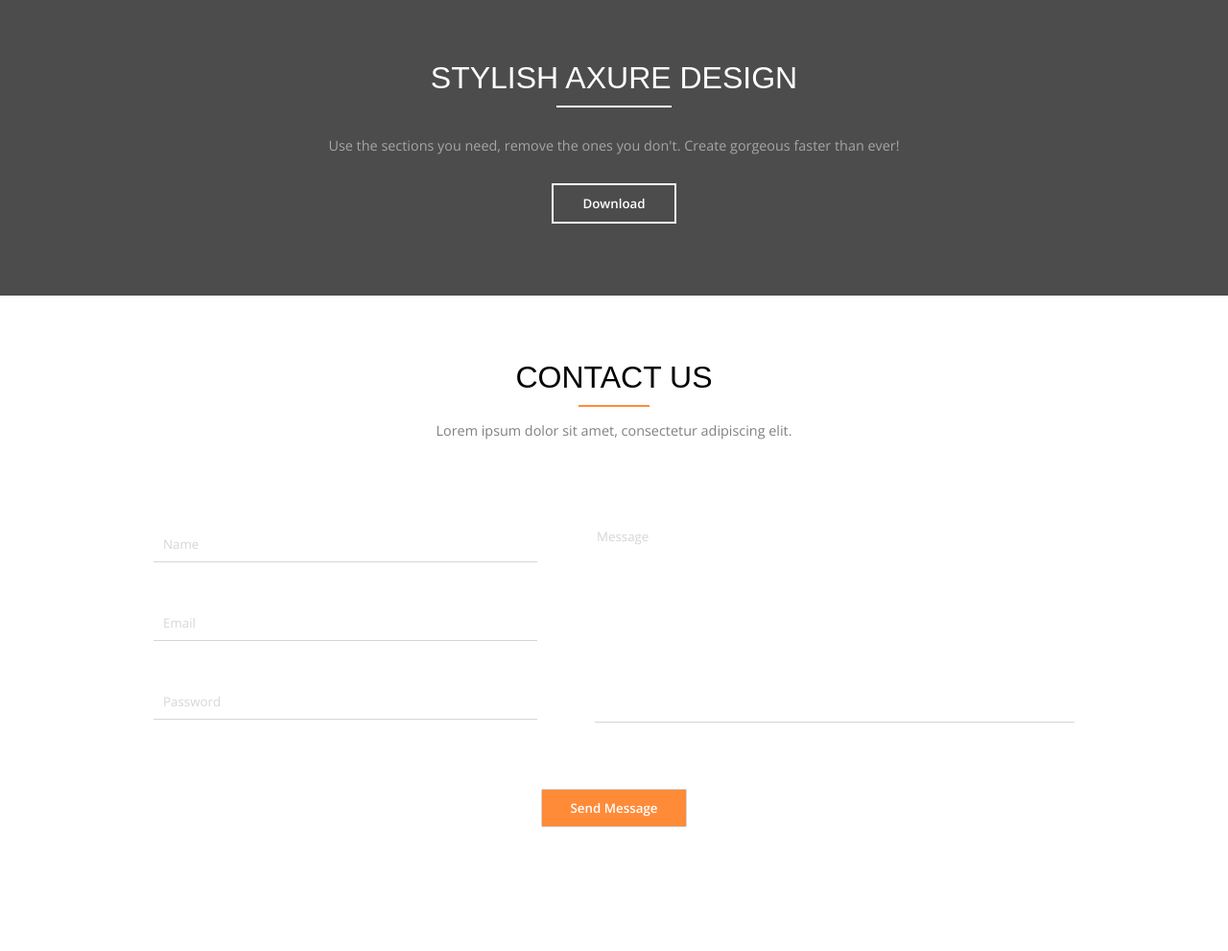
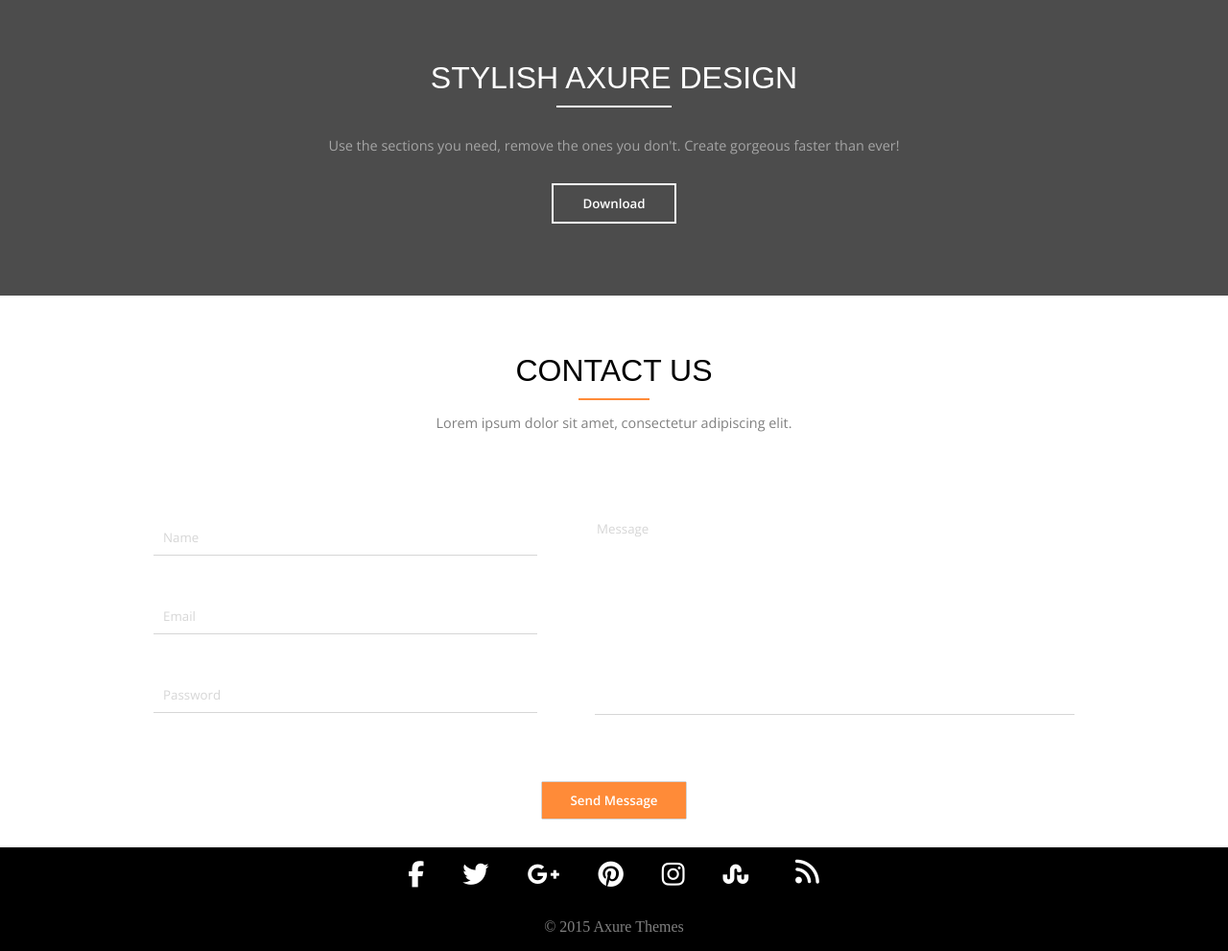
Before and after one commit to Branyer/PSD-TO-HTML-02, a website: page src/pug/index.pug in a window 1280 px wide. Shown: the part 4268-5259 px from the top of the page at 96% size. Before the commit the page ends 5136 px from the top, so only its background shows below. Drawn offline with nearby package versions, Linux system fonts and the light colour scheme; files that its build step writes are made by us from their sources.

Commit message:
adding footer

```diff
--- /dev/null
+++ b/src/pug/includes/footer.pug
@@ -0,0 +1,10 @@
+footer.footer
+    div.footer__icons
+        a(href="#"): i(class="fab fa-facebook-f")
+        a(href="#"): i(class="fab fa-twitter")
+        a(href="#"): i(class="fab fa-google-plus-g")
+        a(href="#"): i(class="fab fa-pinterest")
+        a(href="#"): i(class="fab fa-instagram")
+        a(href="#"): i(class="fab fa-stumbleupon")
+        a(href="#"): i(class="fas fa-wifi")
+    p © 2015 Axure Themes
--- a/src/pug/index.pug
+++ b/src/pug/index.pug
@@ -25,4 +25,5 @@ html(lang="en")
                 include ./includes/custom
             section.contact-us
                 include ./includes/contact-us
+        include ./includes/footer
         script(src="./js/feature-01.js")
--- a/src/scss/_contact-us.scss
+++ b/src/scss/_contact-us.scss
@@ -75,6 +75,11 @@ div.contact-us {
                 }
 
             }
+
+        }
+
+        input[type="submit"] {
+            margin-bottom: 30px;
         }
     }
 }
--- /dev/null
+++ b/src/scss/_footer.scss
@@ -0,0 +1,26 @@
+.footer {
+    align-items: center;
+    background-color: black;
+    color: gray;
+    display: flex;
+    flex-direction: column;
+    height: fit-content;
+    justify-content: center;
+    min-height: 10vh;
+    width: 100%;
+    .footer__icons {
+        display: flex;
+        flex-wrap: wrap;
+        justify-content: center;
+        width: 100%;
+        i {
+            color: #ffffff;
+            font-size: 1.7rem;
+            margin: 15px 20px;
+        }
+
+        .fa-wifi {
+            transform: rotate(45deg);
+        }
+    }
+}
--- a/src/scss/styles.scss
+++ b/src/scss/styles.scss
@@ -13,4 +13,5 @@
 @import 'testimonials';
 @import 'custom';
 @import 'contact-us';
+@import 'footer';
 @import 'media-queries';
```
Also changed, not shown: public/css/styles.css, public/index.html, src/css/styles.css.
